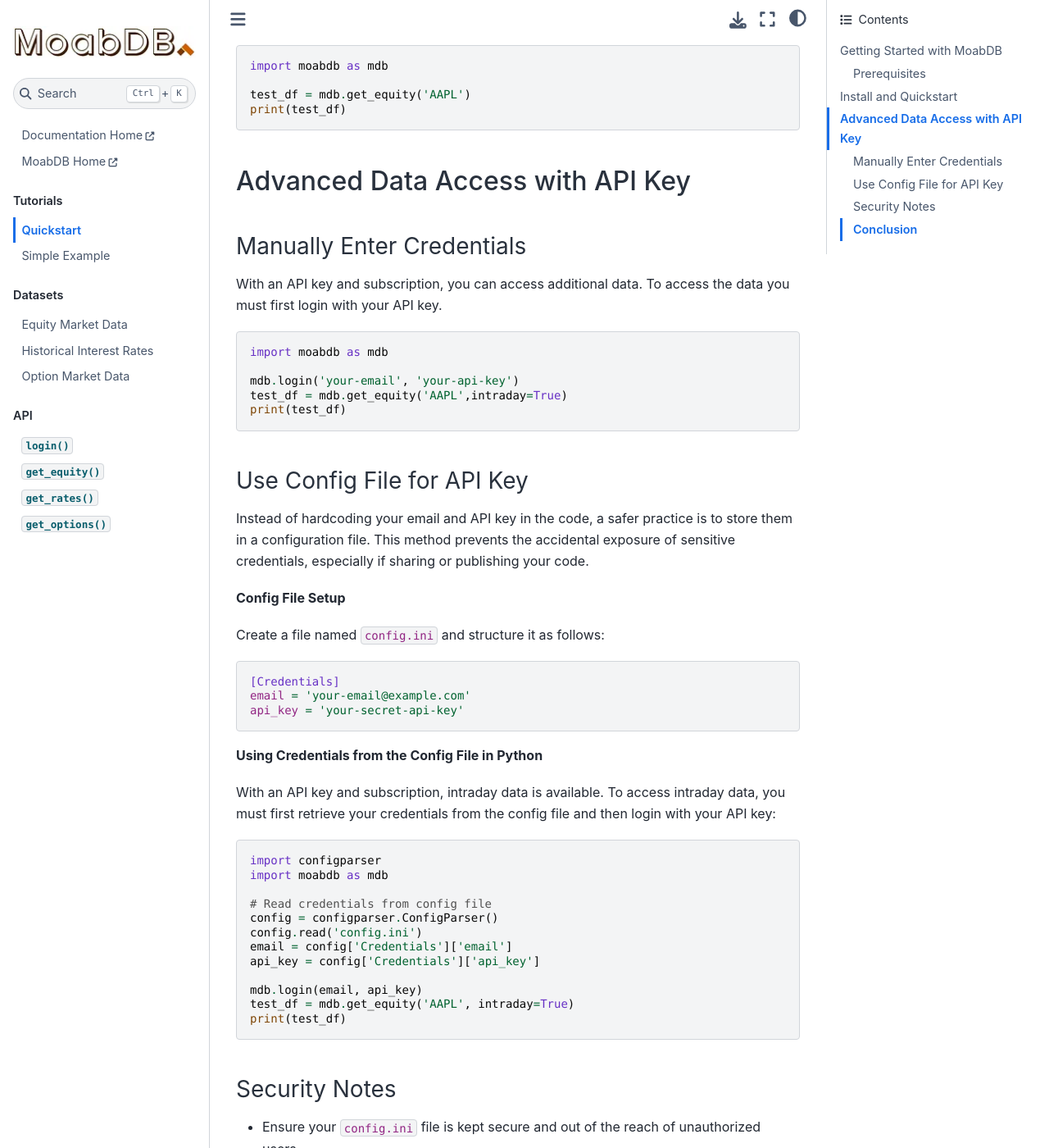
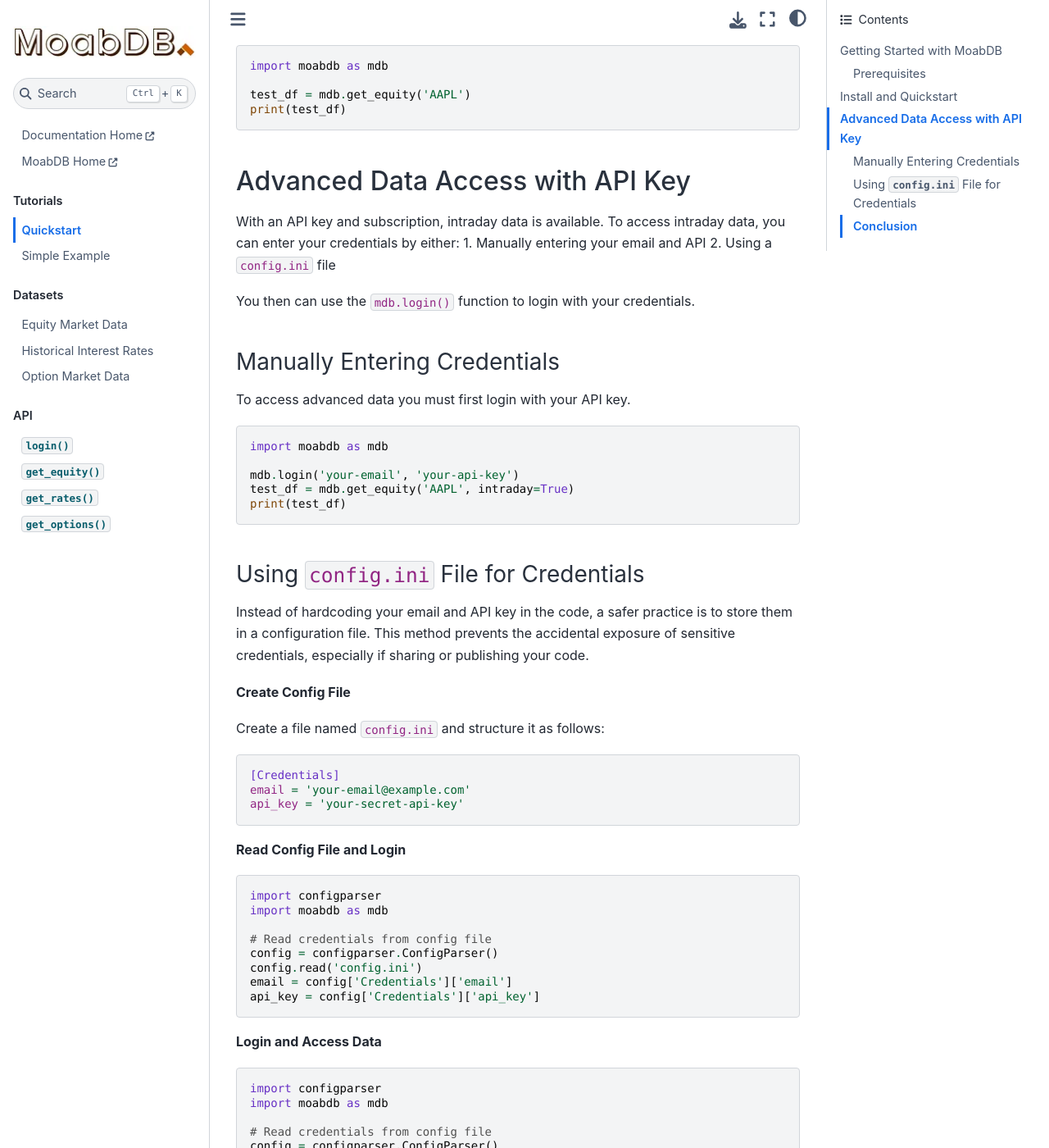
Before and after one commit to MoabDB/moabdb-py, a Sphinx documentation site: the page built from docs/source/tutorial/installation.rst, in a window 1280 px wide and 1400 px high, scrolled down 909 px. Shown: the whole window at 82% size. Built offline with Sphinx 7.4.7 and the Sphinx Book theme 1.1.4, drawn with Linux system fonts in a browser that asks for light colours; pages that are not in the unit, such as notebooks, are missing from menus; some of the changed text lies outside the part shown.

Commit message:
example10

```diff
--- a/docs/source/tutorial/installation.rst
+++ b/docs/source/tutorial/installation.rst
@@ -50,44 +50,45 @@
 Advanced Data Access with API Key
 =================================
 
-Manually Enter Credentials
---------------------------
+With an API key and subscription, intraday data is available.
+To access intraday data, you can enter your
+credentials by either:
+1. Manually entering your email and API
+2. Using a ``config.ini`` file
 
-With an API key and subscription, you can access additional data. To access the data you must first login with your API key.
+You then can use the ``mdb.login()`` function to login with your credentials.
+
+Manually Entering Credentials
+-----------------------------
+
+To access advanced data you must first login with your API key.
 
 .. code-block:: python
 
     import moabdb as mdb
 
     mdb.login('your-email', 'your-api-key')
-    test_df = mdb.get_equity('AAPL',intraday=True)
+    test_df = mdb.get_equity('AAPL', intraday=True)
     print(test_df)
 
 
-Use Config File for API Key
----------------------------
+Using ``config.ini`` File for Credentials
+-----------------------------------------
 
 Instead of hardcoding your email and API key in the code, a safer practice is to store them in a configuration file.
 This method prevents the accidental exposure of sensitive credentials, especially if sharing or publishing your code.
 
-**Config File Setup**
+**Create Config File**
 
 Create a file named ``config.ini`` and structure it as follows:
 
-.. .. code-block:: python
-..     email = 'your-email@example.com'
-..     api_key = 'your-secret-api-key'
 .. code-block:: ini
 
     [Credentials]
     email = 'your-email@example.com'
     api_key = 'your-secret-api-key'
 
-**Using Credentials from the Config File in Python**
-
-With an API key and subscription, intraday data is available.
-To access intraday data, you must first retrieve your
-credentials from the config file and then login with your API key:
+**Read Config File and Login**
 
 .. code-block:: python
 
@@ -100,45 +101,30 @@
     email = config['Credentials']['email']
     api_key = config['Credentials']['api_key']
 
+**Login and Access Data**
+
+.. code-block:: python
+
+    import configparser
+    import moabdb as mdb
+
+    # Read credentials from config file
+    config = configparser.ConfigParser()
+    config.read('config.ini')
+    email = config['Credentials']['email']
+    api_key = config['Credentials']['api_key']
+
+    # Login and access data
     mdb.login(email, api_key)
     test_df = mdb.get_equity('AAPL', intraday=True)
     print(test_df)
 
-Security Notes
---------------
+**Security Notes**
 
 - Ensure your ``config.ini`` file is kept secure and out of the reach of unauthorized users.
 - Never commit the ``config.ini`` file to public version control repositories to prevent exposure of your credentials.
 
 
-
-    .. With an API key and subscription, intraday data is available. To access intraday data, you must first login with your API key:
-
-    .. .. code-block:: python
-
-    ..     import moabdb as mdb
-
-    ..     mdb.login('your-email', 'your-api-key')
-    ..     test_df = mdb.get_equity('AAPL',intraday=True)
-    ..     print(test_df)
-
-
-
-
-
-
-
-
-
-.. Support and Further Reading
-.. ---------------------------
-
-.. If you encounter any issues or need further assistance:
-
-.. * Check out our `FAQ Section <link-to-faq>`_.
-.. * Dive deeper into our `API Reference <link-to-api-reference>`_.
-.. * For technical issues, contact our `support team <support-email>`_.
-
 Conclusion
 ----------
 
```
